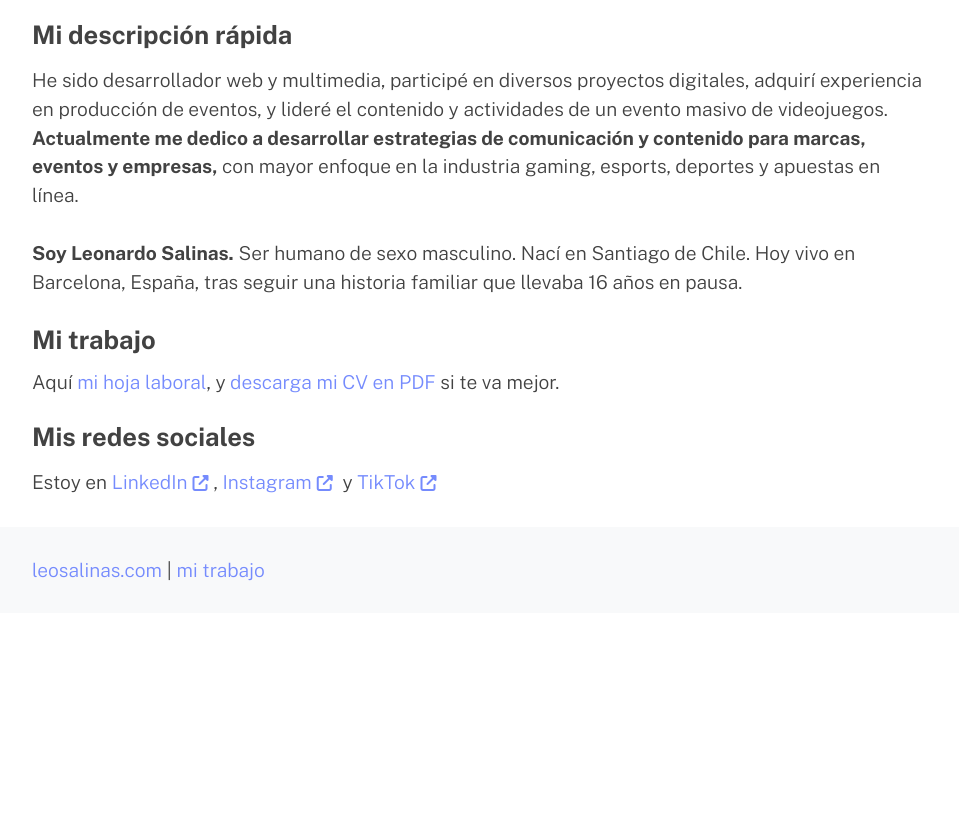
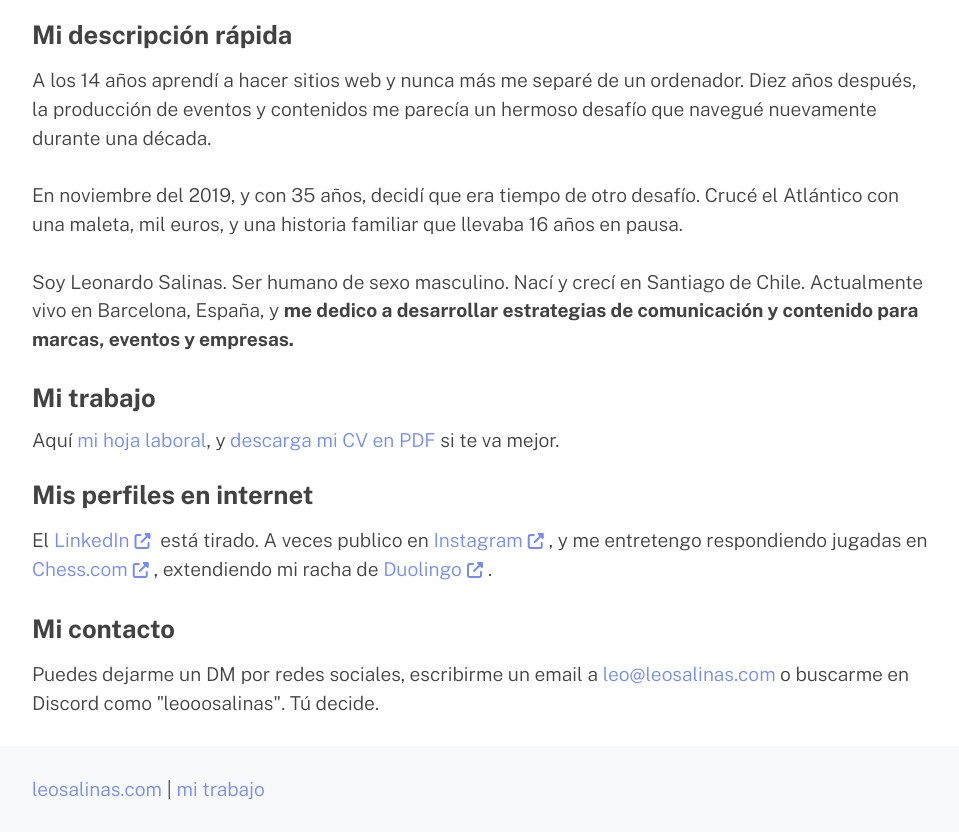
Before and after one commit to leooosalinas/web, a plain HTML site: page index.html in a window 1280 px wide. Shown: the part 721-1553 px from the top of the page, without its empty margins (160-1119 px from the left). Before the commit the page ends 1334 px from the top, so only its background shows below. Drawn offline with nearby package versions, Linux system fonts and the light colour scheme.

Commit message:
Update descripción

```diff
--- a/index.html
+++ b/index.html
@@ -45,14 +45,19 @@
     <div class="container">
         <img src="img/leonardo-salinas.jpg" alt="Leonardo Salinas">
         <h2>Mi descripción rápida</h2>
-        <p>He sido desarrollador web y multimedia, participé en diversos proyectos digitales, adquirí experiencia en producción de eventos, y lideré el contenido y actividades de un evento masivo de videojuegos. <strong>Actualmente me dedico a desarrollar estrategias de comunicación y contenido para marcas, eventos y empresas,</strong> con mayor enfoque en la industria gaming, esports, deportes y apuestas en línea.</p>
-        <p><strong>Soy Leonardo Salinas.</strong> Ser humano de sexo masculino. Nací en Santiago de Chile. Hoy vivo en Barcelona, España, tras seguir una historia familiar que llevaba 16 años en pausa.</p>
+        <p>A los 14 años aprendí a hacer sitios web y nunca más me separé de un ordenador. Diez años después, la producción de eventos y contenidos me parecía un hermoso desafío que navegué nuevamente durante una década.</p>
+        <p>En noviembre del 2019, y con 35 años, decidí que era tiempo de otro desafío. Crucé el Atlántico con una maleta, mil euros, y una historia familiar que llevaba 16 años en pausa.</p>
+
+        <p>Soy Leonardo Salinas. Ser humano de sexo masculino. Nací y crecí en Santiago de Chile. Actualmente vivo en Barcelona, España, y <strong> me dedico a desarrollar estrategias de comunicación y contenido para marcas, eventos y empresas.</strong></p>
 
         <h2>Mi trabajo</h2>
         Aquí <a href="cv/">mi hoja laboral</a>, y <a href="docs/Curriculum-Vitae-CV-Leonardo-Salinas.pdf">descarga mi CV en PDF</a> si te va mejor.</p>
 
-        <h2>Mis redes sociales</h2>
-        <p class="socialmedia">Estoy en <a href="https://www.linkedin.com/in/leooosalinas" target="_blank">LinkedIn</a>, <a href="https://www.instagram.com/leooosalinas/" target="_blank">Instagram</a> y <a href="https://tiktok.com/@leooosalinas" target="_blank">TikTok</a></p>
+        <h2>Mis perfiles en internet</h2>
+        <p class="socialmedia">El <a href="https://www.linkedin.com/in/leooosalinas" target="_blank">LinkedIn</a> está tirado. A veces publico en <a href="https://www.instagram.com/leooosalinas/" target="_blank">Instagram</a>, y me entretengo respondiendo jugadas en <a href="https://www.chess.com/member/leooosalinas" target="_blank">Chess.com</a>, extendiendo mi racha de <a href="https://www.duolingo.com/profile/leooosalinas" target="_blank">Duolingo</a>.</p>
+
+        <h2>Mi contacto</h2>
+        <p>Puedes dejarme un DM por redes sociales, escribirme un email a <a href="mailto:leo@leosalinas.com">leo@leosalinas.com</a> o buscarme en Discord como "leooosalinas". Tú decide.</p>
     </div>
 
     <footer></footer>
```
